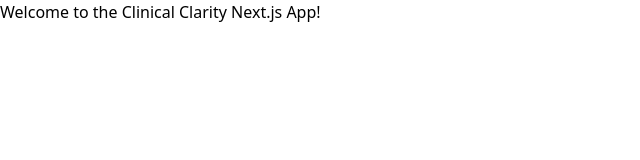
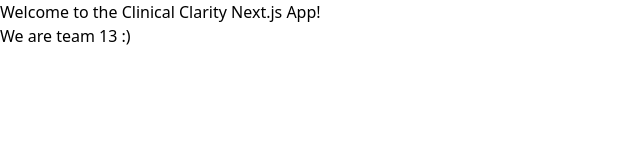
Before and after one commit to thomask902/Clinical-Clarity, a Next.js app in the folder client/: page / in a window 1280 px wide. Shown: the top 160 px of the page, without its empty margins (0-640 px from the left). Built offline with nearby package versions, Linux system fonts and the light colour scheme.

Commit message:
testing a change and adding readme notes

```diff
--- a/client/src/pages/index.js
+++ b/client/src/pages/index.js
@@ -22,7 +22,10 @@ function index() {
   */
 
   return (
-    <div>Welcome to the Clinical Clarity Next.js App!</div>
+    <div>
+      <div>Welcome to the Clinical Clarity Next.js App!</div>
+      <div>We are team 13 :)</div>
+    </div>
   );
 }
 
```
Also changed, not shown: 1 other file (tests, documents, lock files or other folders).
